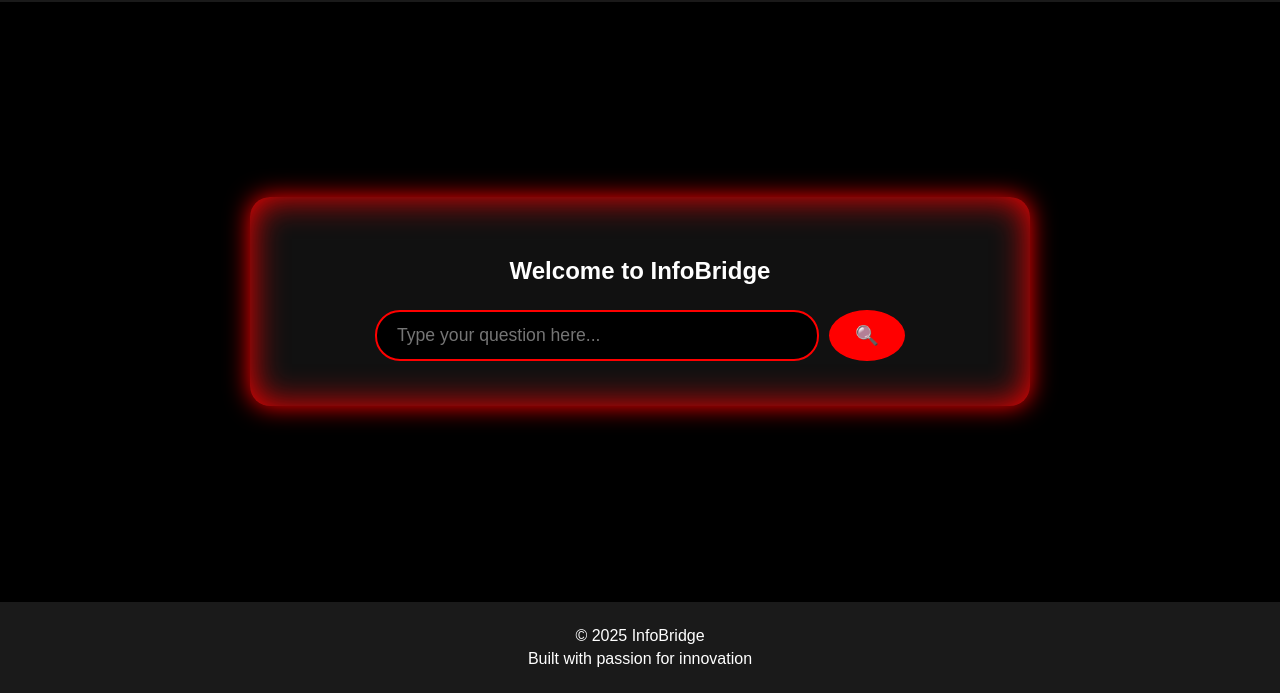
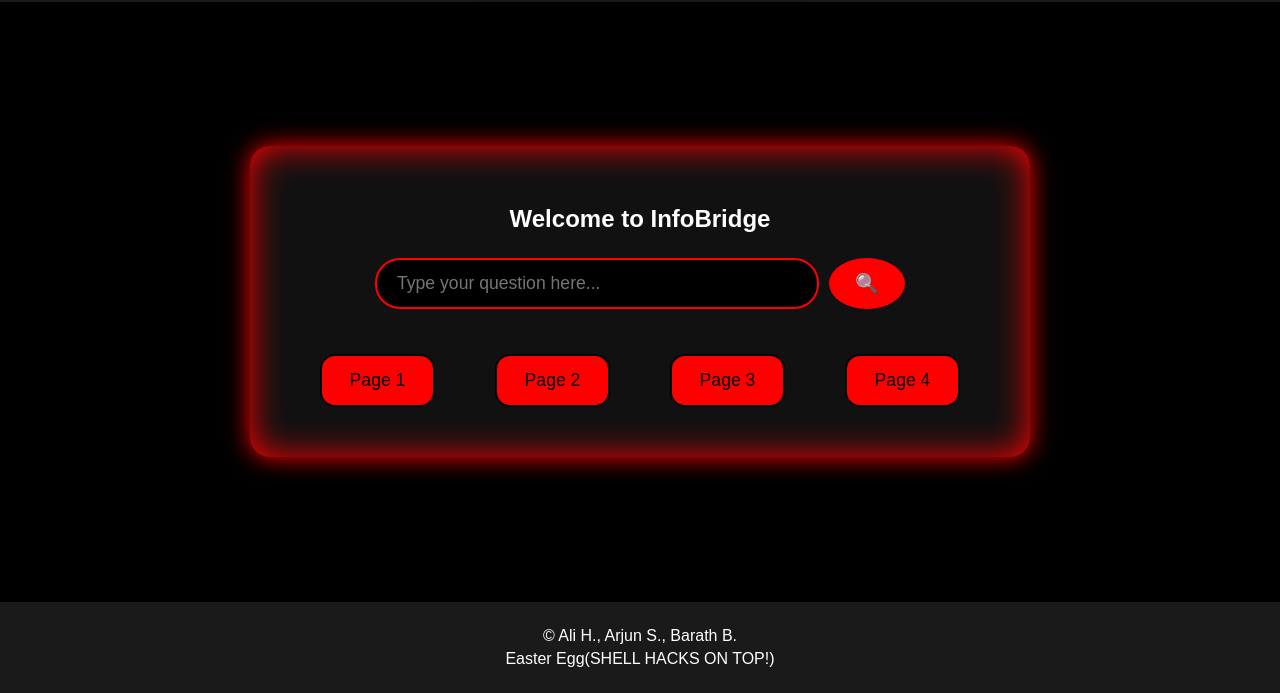
Before and after one commit to arjun1x/InfoBridgeAI, a plain HTML site: page InfoBridge.html in a window 1280 px wide. Shown: the part 305-998 px from the top of the page. Drawn offline with Linux system fonts and the light colour scheme.

Commit message:
Update InfoBridge.html

```diff
--- a/InfoBridge.html
+++ b/InfoBridge.html
@@ -22,13 +22,21 @@
                 <input type="text" class="circular-input" placeholder="Type your question here..." />
                 <button class="search-btn">🔍</button>
             </div>
+
+            <!-- Buttons for navigation -->
+            <div class="button-container">
+                <button class="nav-btn" data-page="page1.html">Page 1</button>
+                <button class="nav-btn" data-page="page2.html">Page 2</button>
+                <button class="nav-btn" data-page="page3.html">Page 3</button>
+                <button class="nav-btn" data-page="page4.html">Page 4</button>
+            </div>
         </section>
     </main>
 
     <footer>
         <div class="footer-content">
-            <p>&copy; 2025 InfoBridge </p>
-            <p>Built with passion for innovation</p>
+            <p>&copy; Ali H., Arjun S., Barath B. </p>
+            <p>Easter Egg(SHELL HACKS ON TOP!)</p>
         </div>
     </footer>
 
@@ -58,6 +66,14 @@
                 }
             });
         });
+
+        // Navigate to new pages when buttons are clicked
+        document.querySelectorAll('.nav-btn').forEach(btn => {
+            btn.addEventListener('click', () => {
+                const page = btn.getAttribute('data-page');
+                window.location.href = page; // opens the respective page
+            });
+        });
     </script>
 </body>
 </html>
```
